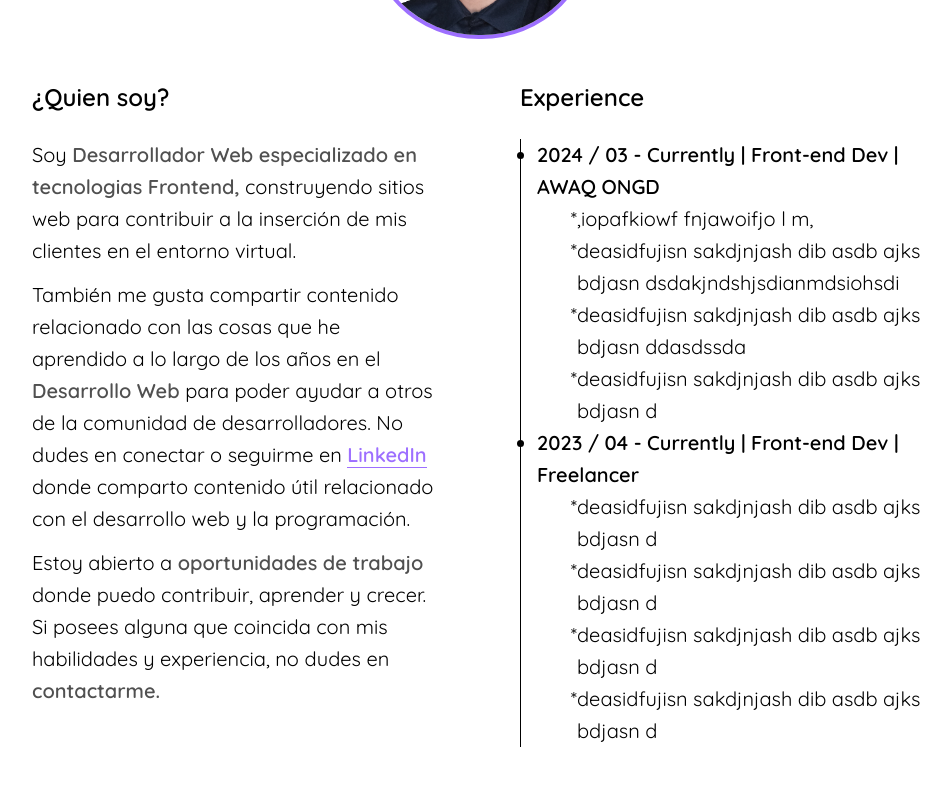
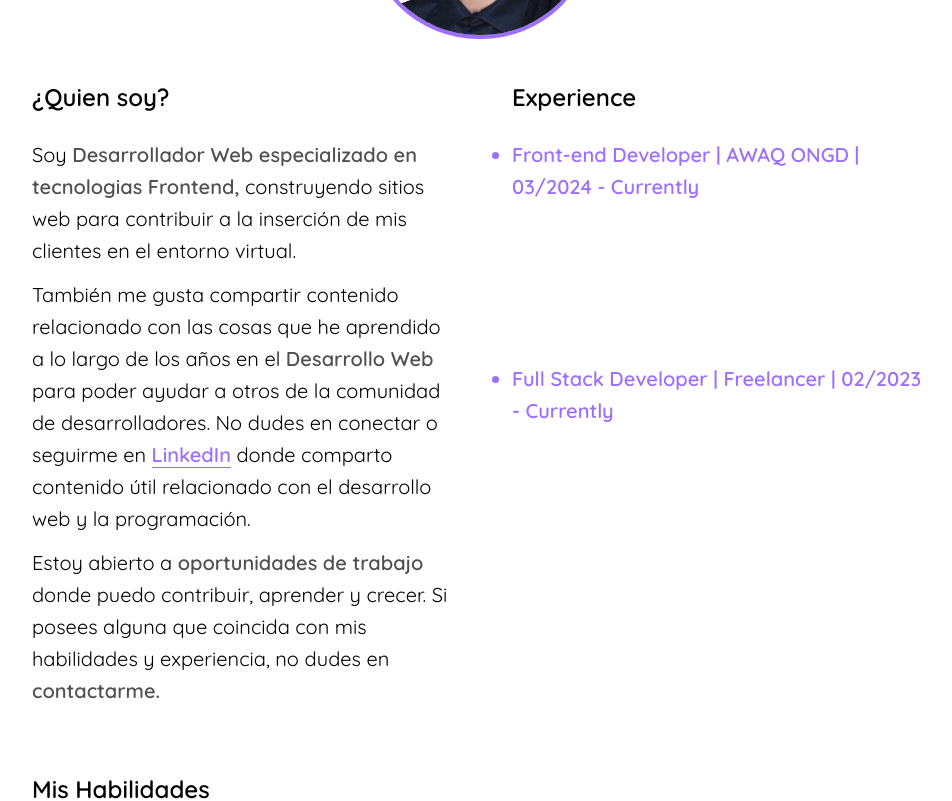
Before and after one commit to upon-X/portfolio-r, a React (Vite) app: page /about-me in a window 1280 px wide. Shown: the part 420-1221 px from the top of the page, without its empty margins (160-1112 px from the left). Built offline with nearby package versions, Linux system fonts and the light colour scheme.

Commit message:
changed layout of aboutme

```diff
--- a/src/components/AboutMe/Experience.tsx
+++ b/src/components/AboutMe/Experience.tsx
@@ -11,41 +11,36 @@ export const Experience = () => {
       className="flex flex-col gap-6 items-start text-xl leading-8"
     >
       <h5 className="font-semibold text-2xl">Experience</h5>
-      <ul className=" list-disc border-l-[1px] pl-[16px]">
+      <ul className=" list-disc text-purple ">
         <li>
-          <p className="font-semibold">
-            2024 / 03 - Currently | Front-end Dev | AWAQ ONGD
+          <p className="font-semibold ">
+            Front-end Developer | AWAQ ONGD | 03/2024 - Currently
           </p>
-          <ul className="pl-10">
-            <li className=" list-['*']">,iopafkiowf fnjawoifjo l m,</li>
-            <li className=" list-['*']">
-              deasidfujisn sakdjnjash dib asdb ajks bdjasn
-              dsdakjndshjsdianmdsiohsdi
+          <ul className="pl-10 text-white">
+            <li className=" list-disc">
+              Desarrollar y rediseñar el sitio web de la organización
             </li>
-            <li className=" list-['*']">
-              deasidfujisn sakdjnjash dib asdb ajks bdjasn ddasdssda
+            <li className=" list-disc">
+              Organizar y delegar tareas en un equipo de desarrolladores
             </li>
-            <li className=" list-['*']">
-              deasidfujisn sakdjnjash dib asdb ajks bdjasn d
-            </li>
+            <li className=" list-disc">Implementar metodologia Scrum</li>
           </ul>
         </li>
         <li>
-          <p className="font-semibold">
-            2023 / 04 - Currently | Front-end Dev | Freelancer
+          <p className="font-semibold ">
+            Full Stack Developer | Freelancer | 02/2023 - Currently
           </p>
-          <ul className="pl-10">
-            <li className=" list-['*']">
-              deasidfujisn sakdjnjash dib asdb ajks bdjasn d
+          <ul className="pl-10 text-white">
+            <li className=" list-disc">
+              Desarrollar sitios web para establecimientos comerciales
             </li>
-            <li className=" list-['*']">
-              deasidfujisn sakdjnjash dib asdb ajks bdjasn d
+            <li className=" list-disc">
+              Desarrollar aplicaciones para gestión de stock
             </li>
-            <li className=" list-['*']">
-              deasidfujisn sakdjnjash dib asdb ajks bdjasn d
-            </li>
-            <li className=" list-['*']">
-              deasidfujisn sakdjnjash dib asdb ajks bdjasn d
+            <li className=" list-disc">Crear diseños UX/UI</li>
+            <li className=" list-disc">
+              Realizar proyectos open-source para la comunidad de
+              desarrolladores
             </li>
           </ul>
         </li>
--- a/src/components/Contact/ContactForm.tsx
+++ b/src/components/Contact/ContactForm.tsx
@@ -103,7 +103,7 @@ export const ContactForm = () => {
           type="submit"
           className="px-14 py-2 uppercase font-figtreeFF font-semibold transition-all 2xl:w-full outline-purple
           active:scale-95
-          border-2 border-purple rounded-lg hover:bg-purple hover:text-white
+          border-2 border-purple rounded-full hover:bg-purple hover:text-white
         "
         >
           {isSubmitting
--- a/src/components/Landing/Presentation.tsx
+++ b/src/components/Landing/Presentation.tsx
@@ -25,7 +25,7 @@ export default function Presentation() {
         md:text-7xl md:whitespace-normal md:leading-[1.1]
         sm:text-6xl sm:whitespace-normal sm:leading-[1.1]
         drop-shadow-[0_5px_5px_rgba(0,0,0,0.25)]
-        ${theme === "light" ? "text-black" : "text-white"}
+        ${theme === "light" ? "text-darkTheme" : "text-white"}
         `}
         >
           Valentino Micheloni
--- a/src/components/btnsContainer/index.tsx
+++ b/src/components/btnsContainer/index.tsx
@@ -4,8 +4,8 @@ import { BtnChangeTheme } from "./btnChangeTheme";
 export const BtnsContainer = () => {
   return (
     <div className="flex items-center justify-center gap-8 fixed top-6 right-8">
+      <BtnChangeTheme />
       <BtnChangeLanguage />
-      <BtnChangeTheme />
     </div>
   );
 };
--- a/src/pages/AboutMe.tsx
+++ b/src/pages/AboutMe.tsx
@@ -36,7 +36,7 @@ export default function AboutMe() {
       >
         <img src={myPhoto} alt="Valentino Micheloni Photo" />
       </div>
-      <div className="grid grid-cols-2 gap-20">
+      <div className="grid grid-cols-2 gap-16">
         <div>
           <Description />
         </div>
```
